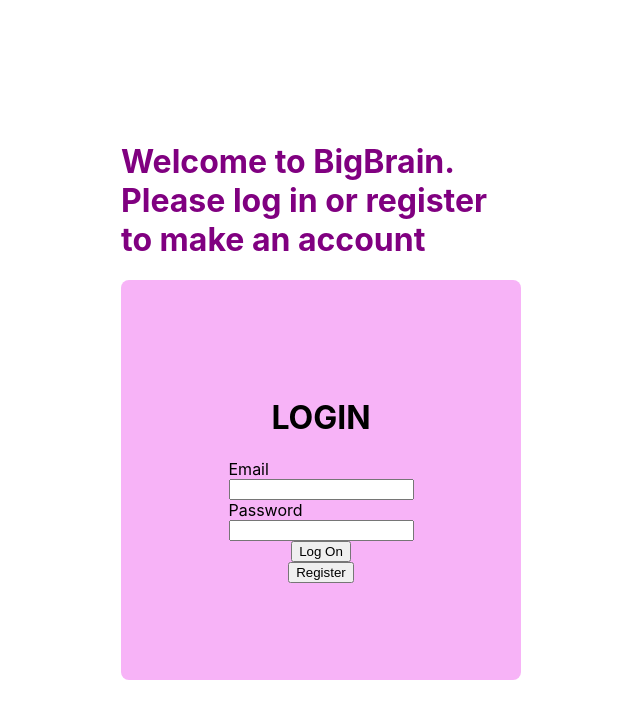
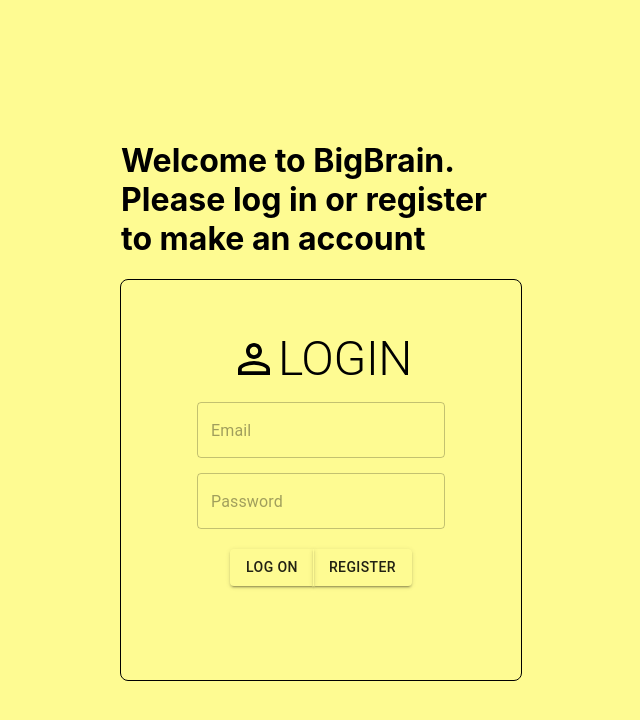
Before and after one commit to realblingy/BigBrain, a React (Create React App) app in the folder frontend/: page / in a window 1280 px wide. Shown: the top 720 px of the page, without its empty margins (319-959 px from the left). Built offline with nearby package versions, Linux system fonts and the light colour scheme.

Commit message:
visual updates and started adding material ui compo nents

```diff
--- a/frontend/package.json
+++ b/frontend/package.json
@@ -3,6 +3,9 @@
   "version": "0.1.0",
   "private": true,
   "dependencies": {
+    "@material-ui/core": "^4.11.0",
+    "@material-ui/icons": "^4.9.1",
+    "@material-ui/styles": "^4.10.0",
     "@testing-library/jest-dom": "^5.11.4",
     "@testing-library/react": "^11.1.0",
     "@testing-library/user-event": "^12.1.10",
--- a/frontend/src/App.jsx
+++ b/frontend/src/App.jsx
@@ -5,13 +5,27 @@
   Switch,
   Route,
 } from 'react-router-dom';
+import { ThemeProvider, createMuiTheme } from '@material-ui/core/styles';
 import Login from './pages/Login';
 import Dashboard from './pages/Dashboard';
 import Register from './pages/Register';
 
+const theme = createMuiTheme({
+  typography: {
+    h2: {
+      fontSize: '3rem',
+    },
+  },
+  palette: {
+    primary: {
+      main: '#fefb92',
+    },
+  },
+});
+
 function App() {
   return (
-    <>
+    <ThemeProvider theme={theme}>
       <Router>
         <Switch>
           <Route exact path="/">
@@ -25,7 +39,7 @@
           </Route>
         </Switch>
       </Router>
-    </>
+    </ThemeProvider>
   );
 }
 
--- a/frontend/src/components/LoginForm.css
+++ b/frontend/src/components/LoginForm.css
@@ -3,17 +3,8 @@
   flex-direction: column;
   width: 400px;
   height: 400px;
-  background-color: rgb(247, 179, 247);
+  border: 1px solid black;
   align-items: center;
   justify-content: center;
   border-radius: 0.5rem;
 }
-
-.login-form label {
-  display: flex;
-  flex-direction: column;
-}
-
-.login-form input {
-  display: inline-block;
-}
--- a/frontend/src/components/LoginForm.jsx
+++ b/frontend/src/components/LoginForm.jsx
@@ -1,13 +1,45 @@
 import React from 'react';
 import './LoginForm.css';
+import TextField from '@material-ui/core/TextField';
+import Button from '@material-ui/core/Button';
+import Typography from '@material-ui/core/Typography';
+import PersonOutlineIcon from '@material-ui/icons/PersonOutline';
+import ButtonGroup from '@material-ui/core/ButtonGroup';
+import { makeStyles } from '@material-ui/core/styles';
 import { useHistory } from 'react-router-dom';
 import port from '../api';
 
+const useStyles = makeStyles((theme) => ({
+  root: {
+    margin: '15px 0px',
+  },
+  button: {
+    margin: '20px 0px',
+    background: 'transparent',
+    '&:hover': {
+      backgroundColor: theme.palette.primary.main,
+    },
+  },
+  icon: {
+    fontSize: '3rem',
+  },
+  loginTitle: {
+    display: 'flex',
+    alignItems: 'center',
+  },
+  error: {
+    minHeight: '24px',
+    color: 'red',
+  },
+}));
+
 function LoginForm() {
+  const classes = useStyles();
   const history = useHistory();
   const [email, _setEmail] = React.useState('');
   const [password, _setPassword] = React.useState('');
   const [token, setToken] = React.useState('');
+  const [errorMsg, setErrorMsg] = React.useState('');
 
   const emailRef = React.useRef(email); // used within eventListener
   const passwordRef = React.useRef(password);
@@ -43,7 +75,8 @@
       setToken(responseData.token);
       history.push('/dashboard');
     } else {
-      console.log(responseData.error);
+      console.log(responseData);
+      setErrorMsg(responseData.error);
     }
   };
 
@@ -67,17 +100,35 @@
   return (
     <>
       <div className="login-form">
-        <h1 className="login-title">LOGIN</h1>
-        <label htmlFor="email">
-          Email
-          <input type="text" onChange={(event) => setEmail(event.target.value)} />
-        </label>
-        <label htmlFor="password">
-          Password
-          <input type="password" onChange={(event) => setPassword(event.target.value)} />
-        </label>
-        <button type="button" id="submit-login" onClick={() => { submitLogin(email, password); }}>Log On</button>
-        <button type="button" onClick={goToRegister}>Register</button>
+        <Typography variant="h2" className={classes.loginTitle}>
+          <PersonOutlineIcon className={classes.icon} />
+          LOGIN
+        </Typography>
+        <TextField
+          className={classes.root}
+          placeholder="Email"
+          inputProps={{
+            'aria-label': 'email input',
+          }}
+          variant="outlined"
+          onChange={(event) => setEmail(event.target.value)}
+          onClick={() => setErrorMsg('')}
+        />
+        <TextField
+          placeholder="Password"
+          inputProps={{
+            'aria-label': 'password input',
+          }}
+          variant="outlined"
+          type="password"
+          onChange={(event) => setPassword(event.target.value)}
+          onClick={() => setErrorMsg('')}
+        />
+        <ButtonGroup aria-label="contained button group">
+          <Button className={classes.button} variant="contained" type="button" id="submit-login" onClick={() => { submitLogin(email, password); }}>Log On</Button>
+          <Button className={classes.button} variant="contained" type="button" onClick={goToRegister}>Register</Button>
+        </ButtonGroup>
+        <Typography className={classes.error}>{errorMsg}</Typography>
       </div>
     </>
   );
--- a/frontend/src/components/LogoutButton.jsx
+++ b/frontend/src/components/LogoutButton.jsx
@@ -1,12 +1,25 @@
 import React from 'react';
 import { useHistory } from 'react-router-dom';
+import port from '../api';
 
 function LogoutButton() {
   const history = useHistory();
-  const logOut = () => {
-    localStorage.removeItem('token');
-    history.push('/');
-    // maybe use useContext for token? and remove it
+  const logOut = async () => {
+    const response = await fetch(`${port}/admin/auth/logout`, {
+      method: 'POST',
+      headers: {
+        'Content-Type': 'application/json',
+        Authorization: `Bearer ${localStorage.getItem('token')}`,
+      },
+    });
+
+    const responseData = await response.json();
+    if (response.status === 200) {
+      localStorage.removeItem('token');
+      history.push('/');
+    } else {
+      console.log(responseData.error);
+    }
   };
 
   return (
--- a/frontend/src/pages/Login.css
+++ b/frontend/src/pages/Login.css
@@ -1,5 +1,5 @@
 .welcome-message {
-  color: purple;
+  color: black;
   width: 400px;
 }
 
@@ -10,4 +10,5 @@
   width: 100vw;
   height: 100vh;
   justify-content: center;
+  background-color: #fefb92;
 }
```
Also changed, not shown: 2 other files (tests, documents, lock files or other folders).
